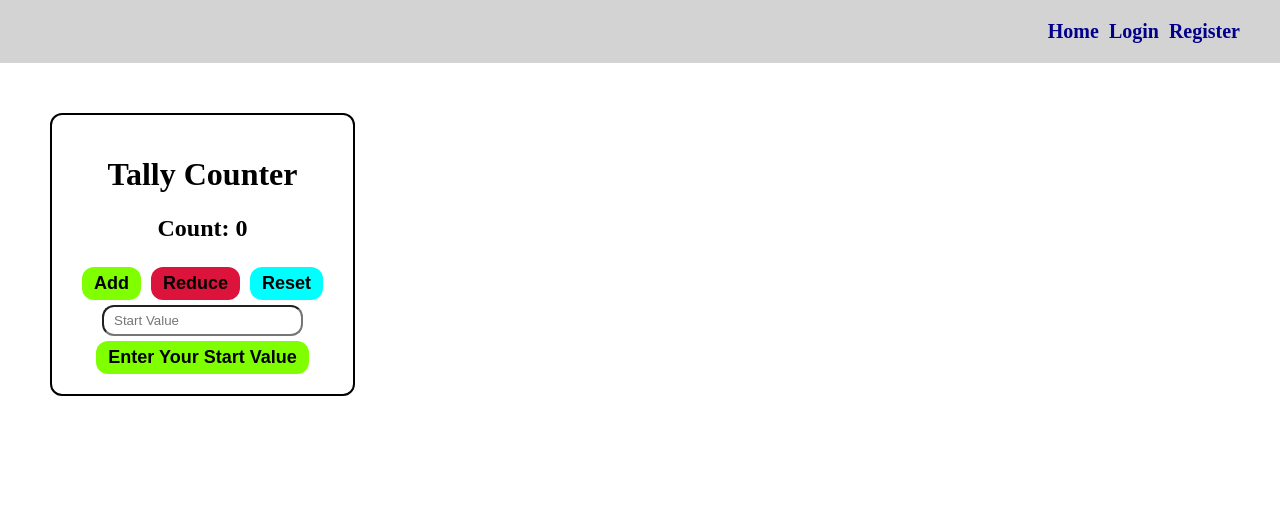
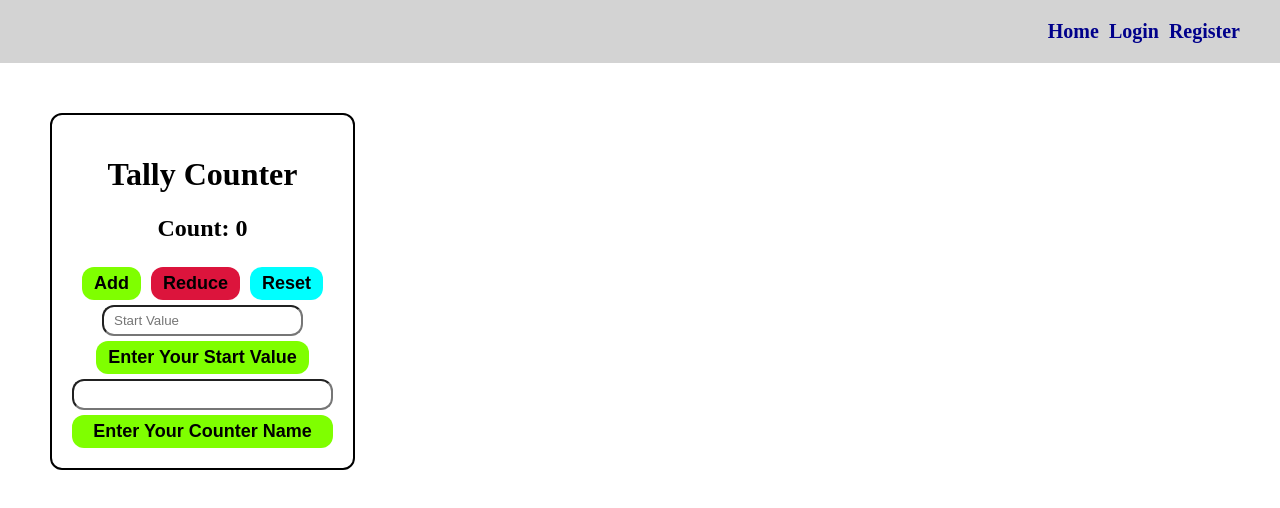
Before and after one commit to HasibUddin1/tally-counter, a React (Vite) app: page / in a window 1280 px wide. Shown: the top 508 px of the page. Built offline with nearby package versions, Linux system fonts and the light colour scheme.

Commit message:
implemented naming counter name

```diff
--- a/src/components/Home/Home.css
+++ b/src/components/Home/Home.css
@@ -1,8 +1,8 @@
-.count-container{
+.count-container {
     padding: 50px;
 }
 
-.tally-counter-container{
+.tally-counter-container {
     border: 2px solid;
     padding: 20px;
     border-radius: 12px;
@@ -10,7 +10,7 @@
     text-align: center;
 }
 
-.button-add{
+.button-add {
     border: none;
     background-color: chartreuse;
     padding: 6px 12px;
@@ -21,11 +21,11 @@
     margin: 5px 10px;
 }
 
-.button-add:hover{
+.button-add:hover {
     background-color: green;
 }
 
-.button-reduce{
+.button-reduce {
     border: none;
     background-color: crimson;
     padding: 6px 12px;
@@ -35,16 +35,16 @@
     cursor: pointer;
 }
 
-.button-reduce:hover{
+.button-reduce:hover {
     background-color: brown;
 }
 
-.d-block{
+.d-block {
     display: block;
     margin-top: 5px;
 }
 
-.button-start-value{
+.button-start-value {
     border: none;
     background-color: chartreuse;
     padding: 6px 12px;
@@ -55,20 +55,20 @@
     margin-top: 5px;
 }
 
-.button-start-value:hover{
+.button-start-value:hover {
     background-color: green;
 }
 
-.value-input{
+.value-input {
     border-radius: 12px;
     padding: 6px 10px;
 }
 
-.text-center{
+.text-center {
     text-align: center;
 }
 
-.button-reset{
+.button-reset {
     border: none;
     background-color: aqua;
     padding: 6px 12px;
@@ -79,6 +79,27 @@
     margin: 5px 10px;
 }
 
-.button-reset:hover{
+.button-reset:hover {
     background-color: darkturquoise;
 }
+
+.counter-name-container {
+    display: flex;
+    flex-direction: column;
+    margin-top: 5px;
+}
+
+.button-counter-name {
+    border: none;
+    background-color: chartreuse;
+    padding: 6px 12px;
+    font-weight: bold;
+    font-size: 18px;
+    border-radius: 12px;
+    cursor: pointer;
+    margin-top: 5px;
+}
+
+.button-counter-name:hover{
+    background-color: green;
+}
--- a/src/components/Home/Home.jsx
+++ b/src/components/Home/Home.jsx
@@ -1,12 +1,16 @@
 import { useDispatch, useSelector } from "react-redux";
 import './Home.css'
 import { decrementCounter, incrementCounter, resetCounter, setCounter } from "../../reduxServices/actions/counterActions";
-import { useRef } from "react";
+import { useRef, useState } from "react";
 
 
 const Home = () => {
 
+    const [counterName, setCounterName] = useState('Tally Counter')
+
     const valueRef = useRef()
+
+    const counterNameRef = useRef()
 
     const count = useSelector(state => state.count)
 
@@ -28,10 +32,14 @@ const Home = () => {
         dispatch(setCounter(parseFloat(valueRef.current.value)))
     }
 
+    const handleCounterName = () => {
+        setCounterName(counterNameRef.current.value)
+    }
+
     return (
         <div className="count-container">
             <div className="tally-counter-container">
-                <h1>Tally Counter</h1>
+                <h1>{counterName}</h1>
                 <h2 className="count">Count: {count}</h2>
                 <div>
                     <button onClick={handleIncrement} className="button-add">Add</button>
@@ -43,6 +51,10 @@ const Home = () => {
                             <button onClick={handleStartValue} className="button-start-value">Enter Your Start Value</button>
                         </div>
                     </div>
+                    <div className="counter-name-container">
+                        <input ref={counterNameRef} className="value-input" type="text" name="" id="" />
+                        <button onClick={handleCounterName} className="button-counter-name">Enter Your Counter Name</button>
+                    </div>
                 </div>
             </div>
         </div>
--- a/src/components/Login/Login.jsx
+++ b/src/components/Login/Login.jsx
@@ -13,7 +13,6 @@ const Login = () => {
         const email = form.email.value
         const password = form.password.value
 
-        console.log(email, password)
 
         signInWithEmailAndPassword(auth, email, password)
         .then(() => {
--- a/src/components/Register/Register.jsx
+++ b/src/components/Register/Register.jsx
@@ -13,7 +13,6 @@ const Register = () => {
         const form = event.target
         const email = form.email.value
         const password = form.password.value
-        console.log(email, password)
 
         createUserWithEmailAndPassword(auth, email, password)
         .then(() => {
```
